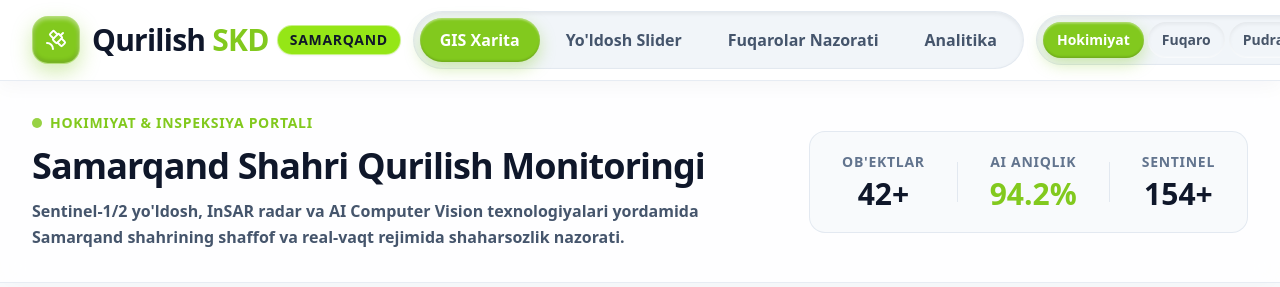
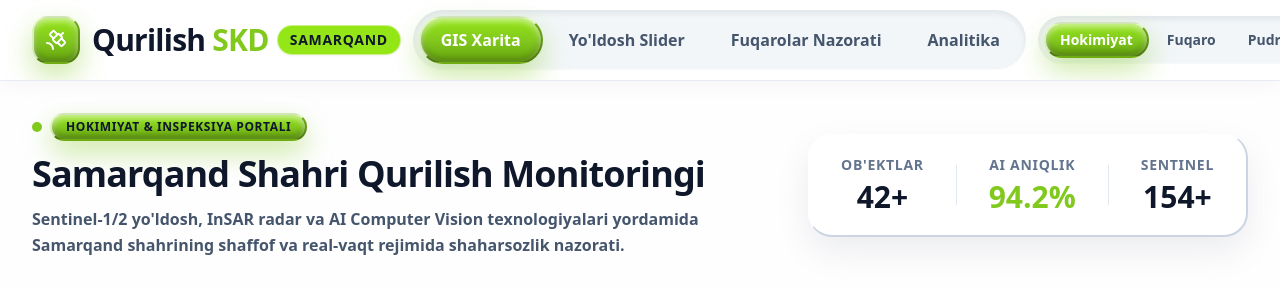
Before and after one commit to FarrukhDev-io/qurilishSKD, a Next.js app in the folder web/: page / in a window 1280 px wide. Shown: the top 287 px of the page. Built offline with nearby package versions, Linux system fonts and the light colour scheme.

Commit message:
feat: Hyper-3D Volumetric and Glassmorphic styling for buttons, logo box, role switcher slots, and KPI cards

```diff
--- a/web/app/globals.css
+++ b/web/app/globals.css
@@ -266,3 +266,53 @@ body {
   color: #be123c;
   transform: translateY(-1px);
 }
+
+/* ─── Hyper-3D Volumetric & Glassmorphic Styles ─── */
+.btn-hyper-3d {
+  background: linear-gradient(180deg, #95e616 0%, #82c91e 50%, #65a30d 100%);
+  border-top: 2px solid rgba(255, 255, 255, 0.7);
+  border-left: 2px solid rgba(255, 255, 255, 0.7);
+  border-bottom: 2px solid rgba(0, 0, 0, 0.25);
+  border-right: 2px solid rgba(0, 0, 0, 0.25);
+  box-shadow: inset 0 3px 6px rgba(255, 255, 255, 0.6), inset 0 -3px 6px rgba(0, 0, 0, 0.25), 0 12px 28px rgba(130, 201, 30, 0.4);
+  transition: all 0.2s cubic-bezier(0.16, 1, 0.3, 1);
+}
+
+.btn-hyper-3d:hover {
+  transform: translateY(-2px);
+  box-shadow: inset 0 3px 8px rgba(255, 255, 255, 0.75), inset 0 -3px 6px rgba(0, 0, 0, 0.3), 0 18px 36px rgba(130, 201, 30, 0.5);
+}
+
+.btn-hyper-3d:active {
+  transform: translateY(1px);
+  box-shadow: inset 0 4px 8px rgba(0, 0, 0, 0.35), 0 4px 10px rgba(130, 201, 30, 0.25);
+}
+
+.btn-rose-3d {
+  background: linear-gradient(180deg, #fb7185 0%, #f43f5e 50%, #e11d48 100%);
+  border-top: 2px solid rgba(255, 255, 255, 0.7);
+  border-left: 2px solid rgba(255, 255, 255, 0.7);
+  border-bottom: 2px solid rgba(0, 0, 0, 0.25);
+  border-right: 2px solid rgba(0, 0, 0, 0.25);
+  box-shadow: inset 0 3px 6px rgba(255, 255, 255, 0.6), inset 0 -3px 6px rgba(0, 0, 0, 0.25), 0 12px 28px rgba(244, 63, 94, 0.4);
+  transition: all 0.2s cubic-bezier(0.16, 1, 0.3, 1);
+}
+
+.btn-rose-3d:hover {
+  transform: translateY(-2px);
+  box-shadow: inset 0 3px 8px rgba(255, 255, 255, 0.75), inset 0 -3px 6px rgba(0, 0, 0, 0.3), 0 18px 36px rgba(244, 63, 94, 0.5);
+}
+
+.card-hyper-3d {
+  background-color: #ffffff;
+  border-top: 1px solid #ffffff;
+  border-left: 1px solid #ffffff;
+  border-bottom: 2px solid #cbd5e1;
+  border-right: 2px solid #cbd5e1;
+  box-shadow: 0 14px 35px rgba(15, 23, 42, 0.08), inset 0 2px 4px rgba(255, 255, 255, 0.8);
+}
+
+.slot-embedded-3d {
+  background-color: rgba(241, 245, 249, 0.9);
+  box-shadow: inset 0 3px 6px rgba(15, 23, 42, 0.08), inset 0 -1px 2px rgba(255, 255, 255, 0.8);
+}
--- a/web/components/layout/HeaderBanner.tsx
+++ b/web/components/layout/HeaderBanner.tsx
@@ -56,8 +56,8 @@ export const HeaderBanner: React.FC<HeaderBannerProps> = React.memo(function Hea
           {/* LEFT — Title & Subtitle */}
           <div className="space-y-2.5 max-w-3xl">
             <div className="flex items-center space-x-2">
-              <span className="w-2.5 h-2.5 rounded-full bg-[#82C91E] animate-pulse" />
-              <span className="text-sm font-black text-[#82C91E] uppercase tracking-wider">
+              <span className="w-2.5 h-2.5 rounded-full bg-[#82C91E]" />
+              <span className="btn-hyper-3d text-slate-900 px-3.5 py-1 rounded-full text-xs font-black uppercase tracking-wider">
                 {current.badge}
               </span>
             </div>
@@ -72,7 +72,7 @@ export const HeaderBanner: React.FC<HeaderBannerProps> = React.memo(function Hea
           </div>
 
           {/* RIGHT — Clean Dynamic Stats */}
-          <div className="flex items-center space-x-5 bg-slate-50 border border-slate-200/90 rounded-2xl p-4 sm:p-5 shrink-0">
+          <div className="flex items-center space-x-5 card-hyper-3d rounded-3xl p-4 sm:p-5 shrink-0">
             <div className="text-center px-3">
               <p className="text-xs sm:text-sm text-slate-500 font-extrabold uppercase tracking-wider">{current.stat1Label}</p>
               <p className="text-2xl sm:text-3xl font-extrabold text-[#0F172A] mt-1">{current.stat1Val}</p>
--- a/web/components/layout/Navbar.tsx
+++ b/web/components/layout/Navbar.tsx
@@ -30,7 +30,7 @@ export const Navbar = React.memo(function Navbar({
 
           {/* 1. Chap tomonda: Yirik QurilishSKD Logo va Samarqand Pill Badge */}
           <div className="flex items-center space-x-2.5 sm:space-x-3 shrink-0">
-            <div className="w-10 h-10 sm:w-12 sm:h-12 rounded-2xl bg-[#82C91E] flex items-center justify-center border border-white/40 shadow-[0_8px_16px_rgba(130,201,30,0.35)] transition-all btn-3d-lime">
+            <div className="w-10 h-10 sm:w-12 sm:h-12 rounded-2xl btn-hyper-3d flex items-center justify-center">
               <Satellite className="w-5 h-5 sm:w-6 sm:h-6 text-white" />
             </div>
             <div className="flex items-center space-x-2">
@@ -44,12 +44,12 @@ export const Navbar = React.memo(function Navbar({
           </div>
 
           {/* 2. Markazda (Desktop >= lg): 4 ta toza, yirik 3D navigatsiya havolasi */}
-          <nav className="hidden lg:flex items-center space-x-1.5 bg-slate-100 p-1.5 rounded-full border border-slate-200/90 shadow-[inset_0_2px_4px_rgba(0,0,0,0.06)]">
+          <nav className="hidden lg:flex items-center space-x-1.5 slot-embedded-3d p-1.5 rounded-full">
             <button
               onClick={() => setActiveTab('map')}
               className={`px-5 py-2.5 rounded-full text-sm sm:text-base font-extrabold transition-all duration-200 cursor-pointer whitespace-nowrap min-h-[44px] ${
                 activeTab === 'map'
-                  ? 'pill-3d-active'
+                  ? 'btn-hyper-3d text-white'
                   : 'text-slate-600 hover:text-slate-900 hover:bg-white/80'
               }`}
             >
@@ -60,7 +60,7 @@ export const Navbar = React.memo(function Navbar({
               onClick={() => setActiveTab('slider')}
               className={`px-5 py-2.5 rounded-full text-sm sm:text-base font-extrabold transition-all duration-200 cursor-pointer whitespace-nowrap min-h-[44px] ${
                 activeTab === 'slider'
-                  ? 'pill-3d-active'
+                  ? 'btn-hyper-3d text-white'
                   : 'text-slate-600 hover:text-slate-900 hover:bg-white/80'
               }`}
             >
@@ -71,7 +71,7 @@ export const Navbar = React.memo(function Navbar({
               onClick={() => setActiveTab('crowd')}
               className={`px-5 py-2.5 rounded-full text-sm sm:text-base font-extrabold transition-all duration-200 cursor-pointer whitespace-nowrap min-h-[44px] ${
                 activeTab === 'crowd'
-                  ? 'pill-3d-active'
+                  ? 'btn-hyper-3d text-white'
                   : 'text-slate-600 hover:text-slate-900 hover:bg-white/80'
               }`}
             >
@@ -82,7 +82,7 @@ export const Navbar = React.memo(function Navbar({
               onClick={() => setActiveTab('analytics')}
               className={`px-5 py-2.5 rounded-full text-sm sm:text-base font-extrabold transition-all duration-200 cursor-pointer whitespace-nowrap min-h-[44px] ${
                 activeTab === 'analytics'
-                  ? 'pill-3d-active'
+                  ? 'btn-hyper-3d text-white'
                   : 'text-slate-600 hover:text-slate-900 hover:bg-white/80'
               }`}
             >
@@ -93,14 +93,14 @@ export const Navbar = React.memo(function Navbar({
           {/* 3. O'ng tomonda: Actions & Mobile Hamburger Toggle */}
           <div className="flex items-center space-x-2 sm:space-x-3 shrink-0">
 
-            {/* 3D Tactile Role Switcher (Desktop >= sm) */}
-            <div className="hidden sm:flex items-center bg-slate-100 p-1.5 rounded-full border border-slate-200 shadow-[inset_0_2px_4px_rgba(0,0,0,0.06)] text-xs sm:text-sm font-extrabold gap-1">
+            {/* Hyper-3D Tactile Role Switcher (Desktop >= sm) */}
+            <div className="hidden sm:flex items-center slot-embedded-3d p-1.5 rounded-full text-xs sm:text-sm font-extrabold gap-1">
               <button
                 onClick={() => setActiveRole('hokimiyat')}
                 className={`px-3.5 py-1.5 rounded-full transition-all cursor-pointer min-h-[36px] ${
                   activeRole === 'hokimiyat'
-                    ? 'pill-3d-active'
-                    : 'pill-3d-inactive'
+                    ? 'btn-hyper-3d text-white font-extrabold'
+                    : 'text-slate-600 hover:text-slate-900 font-extrabold'
                 }`}
               >
                 Hokimiyat
@@ -109,8 +109,8 @@ export const Navbar = React.memo(function Navbar({
                 onClick={() => setActiveRole('fuqaro')}
                 className={`px-3.5 py-1.5 rounded-full transition-all cursor-pointer min-h-[36px] ${
                   activeRole === 'fuqaro'
-                    ? 'pill-3d-active'
-                    : 'pill-3d-inactive'
+                    ? 'btn-hyper-3d text-white font-extrabold'
+                    : 'text-slate-600 hover:text-slate-900 font-extrabold'
                 }`}
               >
                 Fuqaro
@@ -119,29 +119,29 @@ export const Navbar = React.memo(function Navbar({
                 onClick={() => setActiveRole('pudratchi')}
                 className={`px-3.5 py-1.5 rounded-full transition-all cursor-pointer min-h-[36px] ${
                   activeRole === 'pudratchi'
-                    ? 'pill-3d-active'
-                    : 'pill-3d-inactive'
+                    ? 'btn-hyper-3d text-white font-extrabold'
+                    : 'text-slate-600 hover:text-slate-900 font-extrabold'
                 }`}
               >
                 Pudratchi
               </button>
             </div>
 
-            {/* 3D Muammo Bildirish Button */}
+            {/* Hyper-3D Muammo Bildirish Button */}
             <button
               onClick={onOpenReportModal}
-              className="hidden md:flex items-center space-x-1.5 px-4 py-2.5 rounded-full text-xs sm:text-sm font-extrabold btn-3d-rose cursor-pointer min-h-[44px]"
+              className="hidden md:flex items-center space-x-1.5 px-4 py-2.5 rounded-full text-xs sm:text-sm font-extrabold btn-rose-3d text-white cursor-pointer min-h-[44px]"
             >
-              <AlertTriangle className="w-4 h-4 text-rose-600" />
+              <AlertTriangle className="w-4 h-4 text-white" />
               <span>Muammo Bildirish</span>
             </button>
 
-            {/* 3D Tactile AI PDF Hisobot Button */}
+            {/* Hyper-3D Tactile AI PDF Hisobot Button */}
             <button
               onClick={onOpenPdfModal}
-              className="hidden sm:flex items-center space-x-2 px-5 py-2.5 rounded-full text-xs sm:text-sm font-extrabold btn-3d-lime cursor-pointer min-h-[44px]"
+              className="hidden sm:flex items-center space-x-2 px-5 py-2.5 rounded-full text-xs sm:text-sm font-extrabold btn-hyper-3d text-white cursor-pointer min-h-[44px]"
             >
-              <FileText className="w-4 h-4" />
+              <FileText className="w-4 h-4 text-white" />
               <span>AI PDF Hisobot</span>
             </button>
 
```
